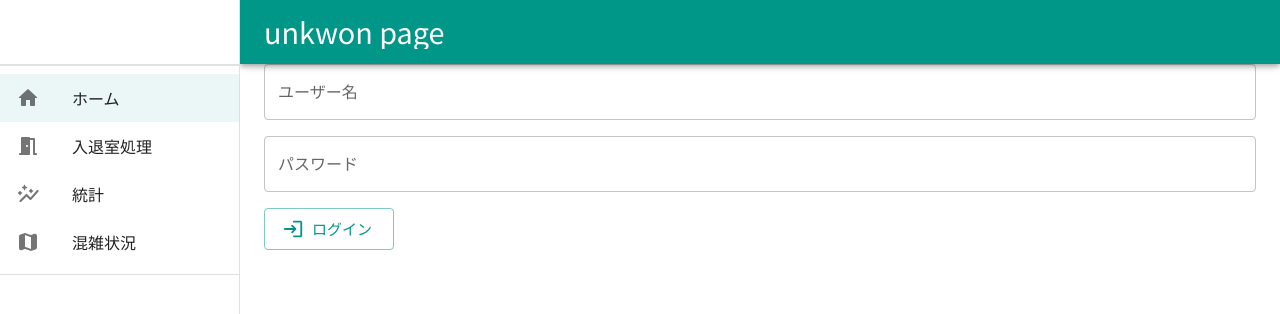
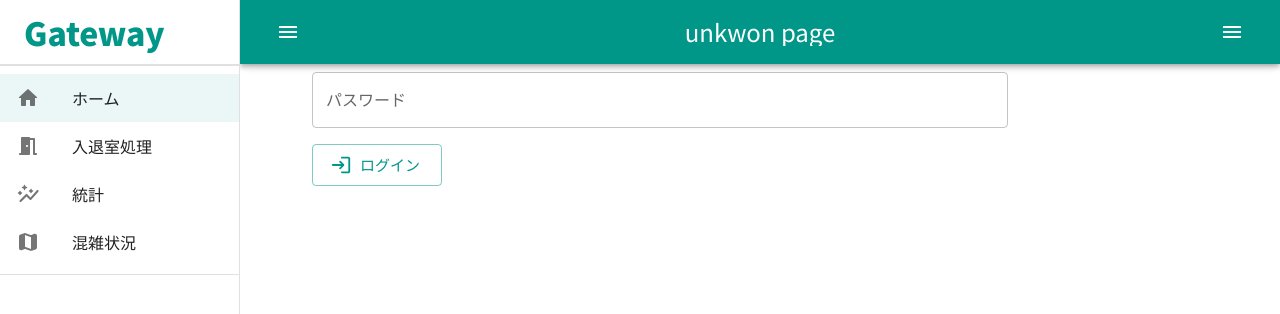
Before and after one commit to newt239/gateway-front, a React (Create React App) app: page /login in a window 1280 px wide. Shown: the top 314 px of the page. Built offline with nearby package versions, Linux system fonts and the light colour scheme; no server answers.

Commit message:
improve: adjust topbar and drawer style

```diff
--- a/src/components/functional/theme.ts
+++ b/src/components/functional/theme.ts
@@ -15,7 +15,7 @@ const theme = createTheme({
             lineHeight: '3rem'
         },
         h2: {
-            fontSize: '1.8rem',
+            fontSize: '1.5rem',
             fontWeight: 400,
         }
     }
--- a/src/components/page/Chart/Index.tsx
+++ b/src/components/page/Chart/Index.tsx
@@ -1,15 +1,15 @@
 import * as React from 'react';
-import Box from '@mui/material/Box';
-import Typography from '@mui/material/Typography';
+import { Paper, Typography } from '@mui/material';
 
 import Apexchart from './Chart';
 
 
 export default function Chart() {
     return (
-        <Box sx={{ width: '100%', overflowX: 'scroll' }}>
-            <Typography variant="h2">統計</Typography>
-            <Apexchart />
-        </Box>
+        <>
+            <Paper elevation={3} sx={{ width: '100%', overflowX: 'scroll' }}>
+                <Apexchart />
+            </Paper>
+        </>
     );
 }
--- a/src/components/page/Operate/Enter.tsx
+++ b/src/components/page/Operate/Enter.tsx
@@ -1,15 +1,15 @@
 import * as React from 'react';
-import Box from '@mui/material/Box';
+import { Container } from '@mui/material';
 
 import QrReader from '../../ui/QrReader';
 
 export default function Enter() {
     return (
-        <Box>
-            <div>enter</div>
-            <Box>
+        <>
+            <Container sx={{ width: '100%' }}>
+                <div>enter</div>
                 <QrReader type="enter" />
-            </Box>
-        </Box>
+            </Container>
+        </>
     );
 }
--- a/src/components/ui/TopBar.tsx
+++ b/src/components/ui/TopBar.tsx
@@ -4,18 +4,8 @@ import { useDispatch, useSelector } from 'react-redux';
 import { RootState } from '../../stores/index';
 import { setTitle } from '../../stores/page';
 
-import AppBar from '@mui/material/AppBar';
-import Box from '@mui/material/Box';
-import Toolbar from '@mui/material/Toolbar';
-import IconButton from '@mui/material/IconButton';
-import Typography from '@mui/material/Typography';
-import Menu from '@mui/material/Menu';
+import { Container, Box, AppBar, Toolbar, Typography, IconButton } from '@mui/material';
 import MenuIcon from '@mui/icons-material/Menu';
-import Container from '@mui/material/Container';
-import Avatar from '@mui/material/Avatar';
-import Button from '@mui/material/Button';
-import Tooltip from '@mui/material/Tooltip';
-import MenuItem from '@mui/material/MenuItem';
 
 const TopBar = () => {
     const dispatch = useDispatch();
@@ -36,26 +26,26 @@ const TopBar = () => {
     return (
         <AppBar position="fixed" sx={{ width: { xs: '100%', sm: `calc(100% - 240px)` } }}>
             <Container maxWidth="xl">
-                <Toolbar disableGutters>
-                    <Box sx={{ display: { xs: 'flex', md: 'none' } }}>
+                <Toolbar disableGutters sx={{ display: 'flex', justifyContent: 'space-between' }}>
+                    <Box sx={{ display: 'flex' }}>
                         <IconButton
                             size="large"
-                            aria-label="account of current user"
-                            aria-controls="menu-appbar"
-                            aria-haspopup="true"
                             color="inherit"
                         >
                             <MenuIcon />
                         </IconButton>
                     </Box>
-                    <Typography
-                        variant="h2"
-                        noWrap
-                        component="div"
-                        sx={{ display: 'flex' }}
-                    >
+                    <Typography variant="h2" noWrap component="div">
                         {pageProps.title}
                     </Typography>
+                    <Box sx={{ display: 'flex' }}>
+                        <IconButton
+                            size="large"
+                            color="inherit"
+                        >
+                            <MenuIcon />
+                        </IconButton>
+                    </Box>
                 </Toolbar>
             </Container>
         </AppBar>
--- a/src/components/ui/pc/Drawer.tsx
+++ b/src/components/ui/pc/Drawer.tsx
@@ -1,23 +1,11 @@
 import * as React from 'react';
 import { useNavigate } from "react-router-dom";
-import { Container, Box } from '@mui/material';
-import Drawer from '@mui/material/Drawer';
-import CssBaseline from '@mui/material/CssBaseline';
-import AppBar from '@mui/material/AppBar';
-import Toolbar from '@mui/material/Toolbar';
-import List from '@mui/material/List';
-import Typography from '@mui/material/Typography';
-import Divider from '@mui/material/Divider';
-import ListItemButton from '@mui/material/ListItemButton';
-import ListItemIcon from '@mui/material/ListItemIcon';
-import ListItemText from '@mui/material/ListItemText';
+import { Drawer, Toolbar, List, Divider, ListItemButton, ListItemIcon, ListItemText, Typography } from '@mui/material';
 import HomeRoundedIcon from '@mui/icons-material/HomeRounded';
 import MeetingRoomRoundedIcon from '@mui/icons-material/MeetingRoomRounded';
 import AutoGraphRoundedIcon from '@mui/icons-material/AutoGraphRounded';
 import MapRoundedIcon from '@mui/icons-material/MapRounded';
-import HistoryRoundedIcon from '@mui/icons-material/HistoryRounded';
 
-import Body from '../../page/Body';
 import UserInfo from '../UserInfo';
 const drawerWidth = 240;
 
@@ -33,8 +21,6 @@ const DrawerLeft = () => {
         setSelectedIndex(index);
     };
     return (
-        <Box sx={{ display: 'flex' }}>
-            <CssBaseline />
         <Drawer
             sx={{
                 width: drawerWidth,
@@ -47,7 +33,9 @@ const DrawerLeft = () => {
             variant="permanent"
             anchor="left"
         >
-                <Toolbar />
+            <Toolbar>
+                <Typography variant="h1" sx={{ color: 'primary.main' }}>Gateway</Typography>
+            </Toolbar>
             <Divider />
             <UserInfo />
             <Divider />
@@ -75,11 +63,6 @@ const DrawerLeft = () => {
             </List>
             <Divider />
         </Drawer>
-            <Container>
-                <Toolbar />
-                <Body />
-            </Container>
-        </Box>
     );
 }
 
--- a/src/components/ui/pc/Index.tsx
+++ b/src/components/ui/pc/Index.tsx
@@ -1,14 +1,23 @@
 import * as React from 'react';
+import { Container, Box, Toolbar } from '@mui/material';
+
 import Drawer from './Drawer';
 import TopBar from '../TopBar';
+import Body from '../../page/Body';
 
-const Index = () => {
+const PC = () => {
     return (
         <>
-            <Drawer />
             <TopBar />
+            <Box sx={{ display: 'flex' }}>
+                <Drawer />
+                <Container sx={{ display: 'flex', flexWrap: 'wrap' }}>
+                    <Toolbar sx={{ p: 1 }} />
+                    <Body />
+                </Container>
+            </Box>
         </>
     )
 }
 
-export default Index
+export default PC
--- a/src/components/ui/sm/Index.tsx
+++ b/src/components/ui/sm/Index.tsx
@@ -1,15 +1,15 @@
 import React from 'react';
-import { Container, Box, Toolbar } from '@mui/material';
+import { Container, Toolbar } from '@mui/material';
 
 import BottomNav from './BottomNav';
 import TopBar from '../TopBar';
 import Body from '../../page/Body';
-const Index = () => {
+const SM = () => {
     return (
         <>
             <BottomNav />
-            <Container>
-                <Toolbar />
+            <Container sx={{ display: 'flex', flexWrap: 'wrap' }}>
+                <Toolbar sx={{ p: 1 }} />
                 <Body />
             </Container>
             <TopBar />
@@ -17,4 +17,4 @@ const Index = () => {
     )
 }
 
-export default Index
+export default SM
```
Lines whose indentation alone changed are shown as unchanged.
